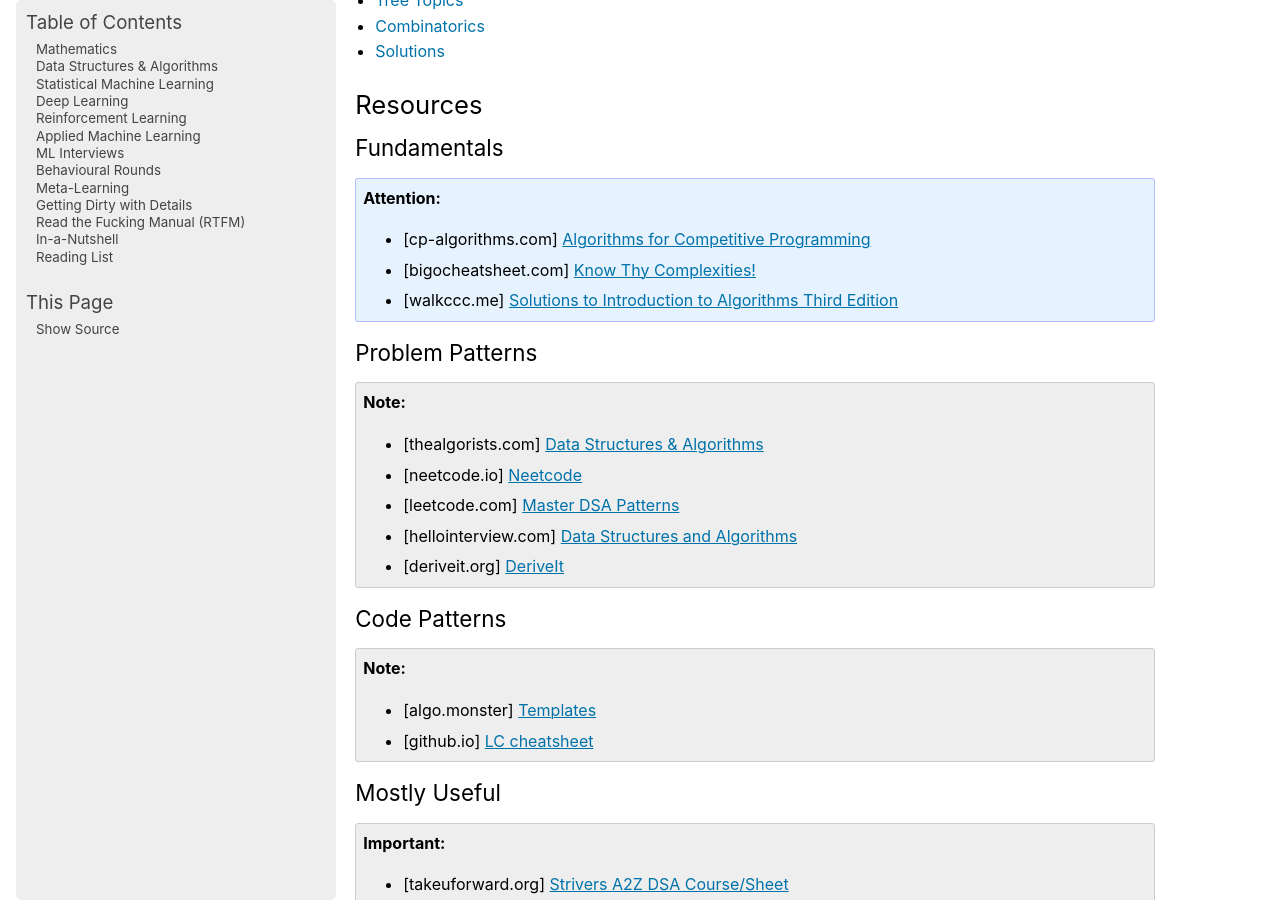
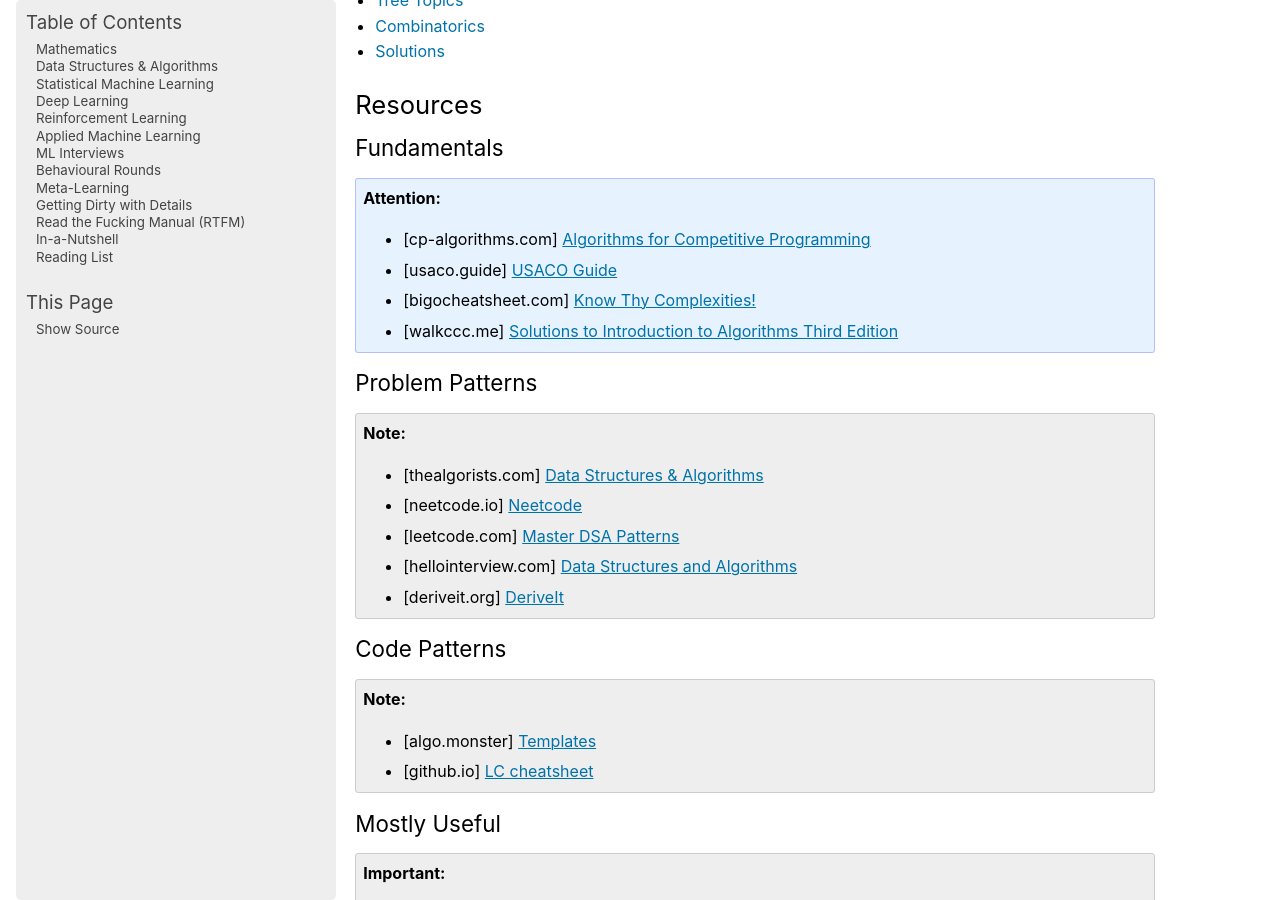
Before and after one commit to uselesstechjunks/leetcode, a Sphinx documentation site: the page built from docs/source/dsa/index.rst, in a window 1280 px wide and 900 px high, scrolled down 2490 px. Built offline with Sphinx 7.4.7, drawn with Linux system fonts in a browser that asks for light colours; pages that are not in the unit, such as notebooks, are missing from menus.

Commit message:
Update index.rst

```diff
--- a/docs/source/dsa/index.rst
+++ b/docs/source/dsa/index.rst
@@ -88,6 +88,7 @@ Fundamentals
 .. attention::
 
 	* [cp-algorithms.com] `Algorithms for Competitive Programming <https://cp-algorithms.com/>`_
+	* [usaco.guide] `USACO Guide <https://usaco.guide/>`_
 	* [bigocheatsheet.com] `Know Thy Complexities! <http://bigocheatsheet.com/>`_
 	* [walkccc.me] `Solutions to Introduction to Algorithms Third Edition <https://walkccc.me/CLRS/>`_
 
```
